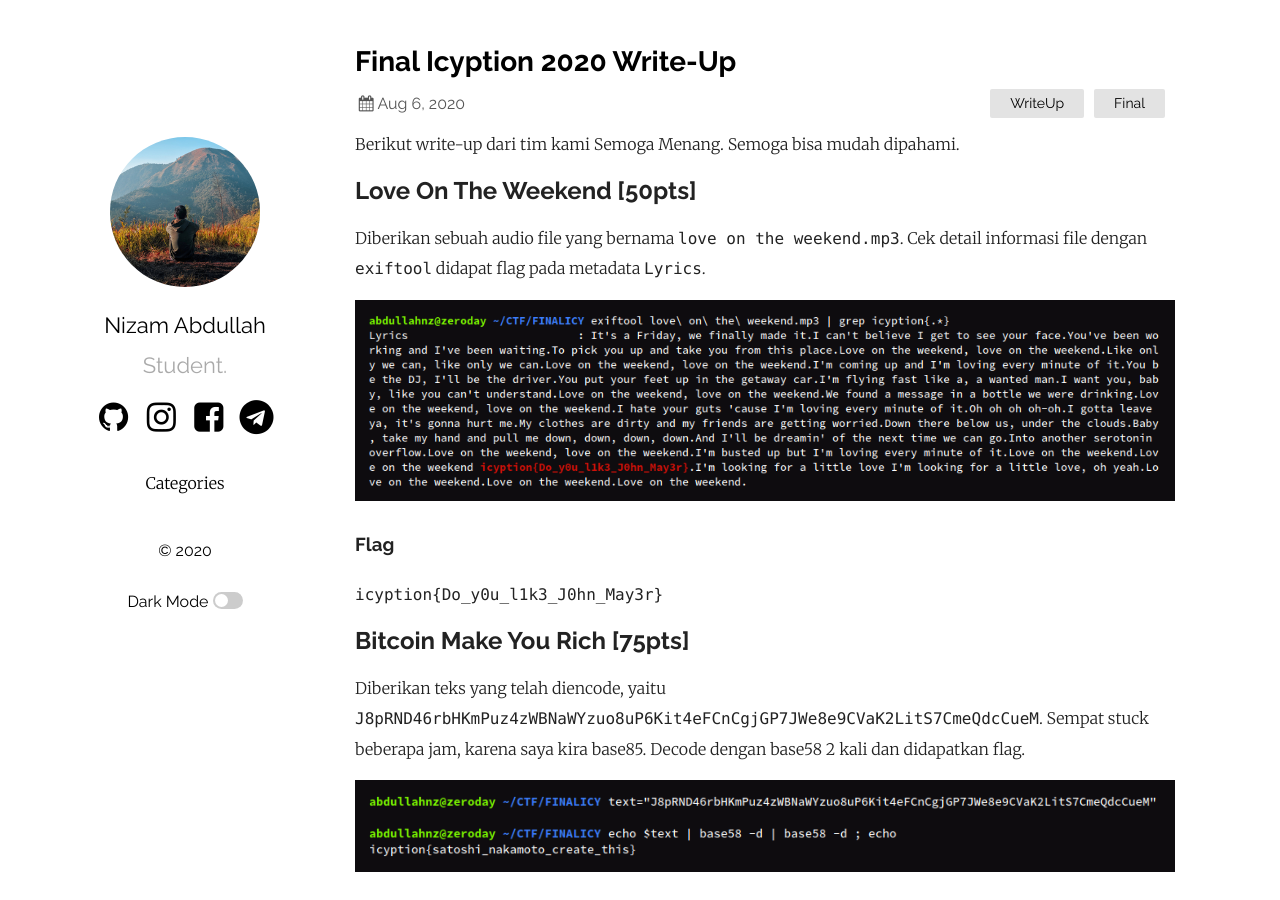
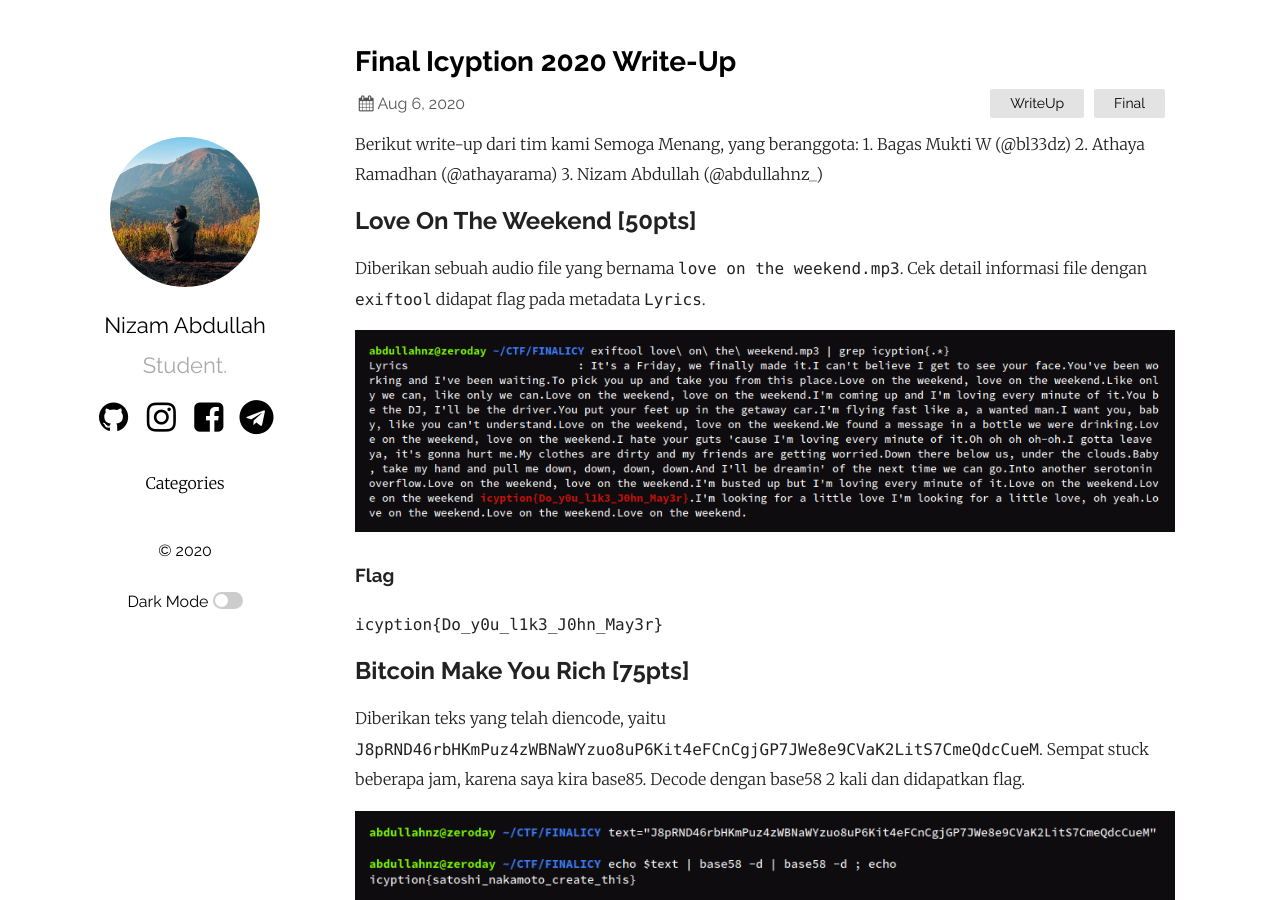
Before and after one commit to abdullahnz/abdullahnz.github.io, a Jekyll site: the page built from _posts/2020-08-6-writeup-final-icyption-2020.md, in a window 1280 px wide and 900 px high. Built offline with Jekyll 4.4.1, drawn with Linux system fonts in a browser that asks for light colours; comment, search, counter and statistics services are not loaded.

Commit message:
Update 2020-08-6-writeup-final-icyption-2020.md

```diff
--- a/_posts/2020-08-6-writeup-final-icyption-2020.md
+++ b/_posts/2020-08-6-writeup-final-icyption-2020.md
@@ -7,7 +7,10 @@ categories:
   - Final
 ---
 
-Berikut write-up dari tim kami Semoga Menang. Semoga bisa mudah dipahami.
+Berikut write-up dari tim kami Semoga Menang, yang beranggota:
+    1. Bagas Mukti W (@bl33dz)
+    2. Athaya Ramadhan (@athayarama)
+    3. Nizam Abdullah (@abdullahnz_)
 
 ## Love On The Weekend [50pts]
 
```
